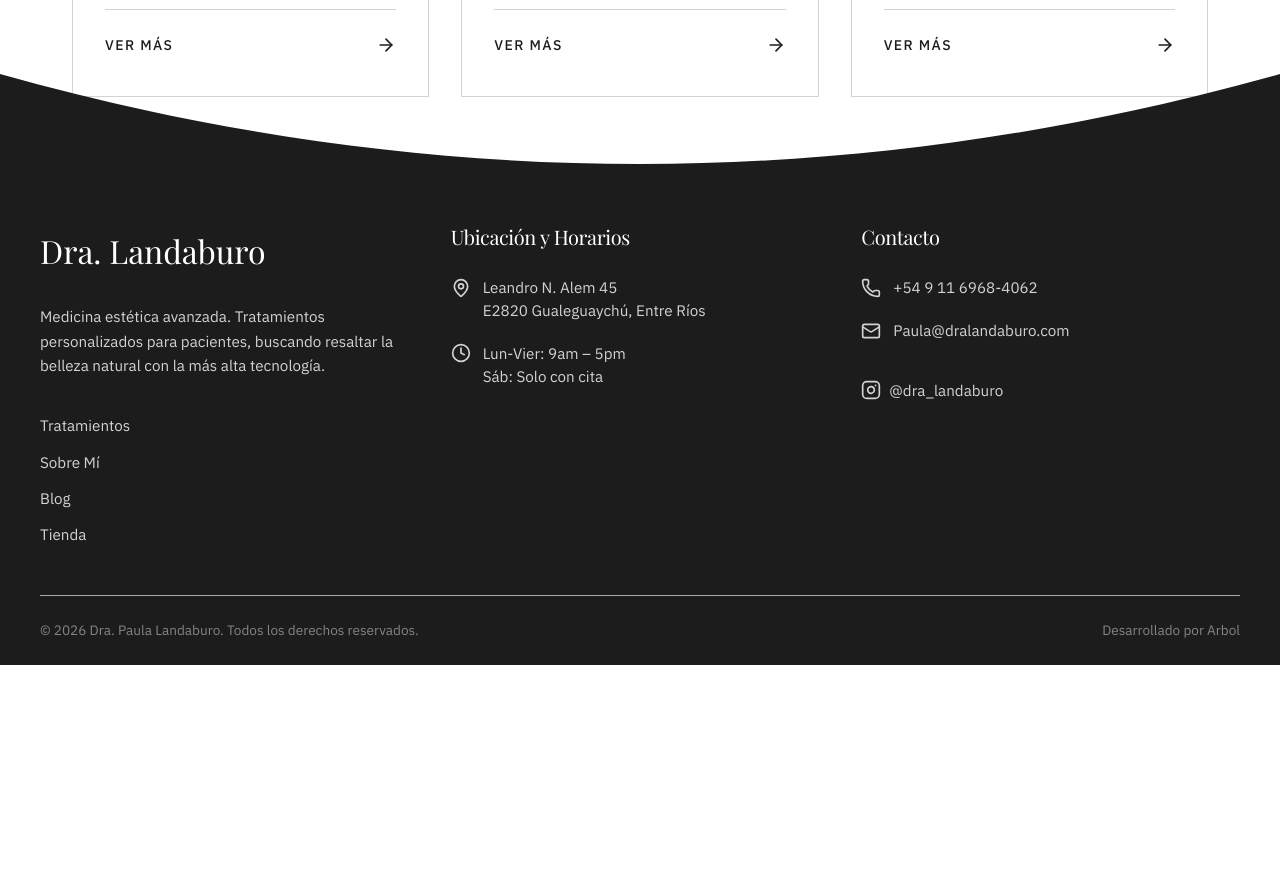
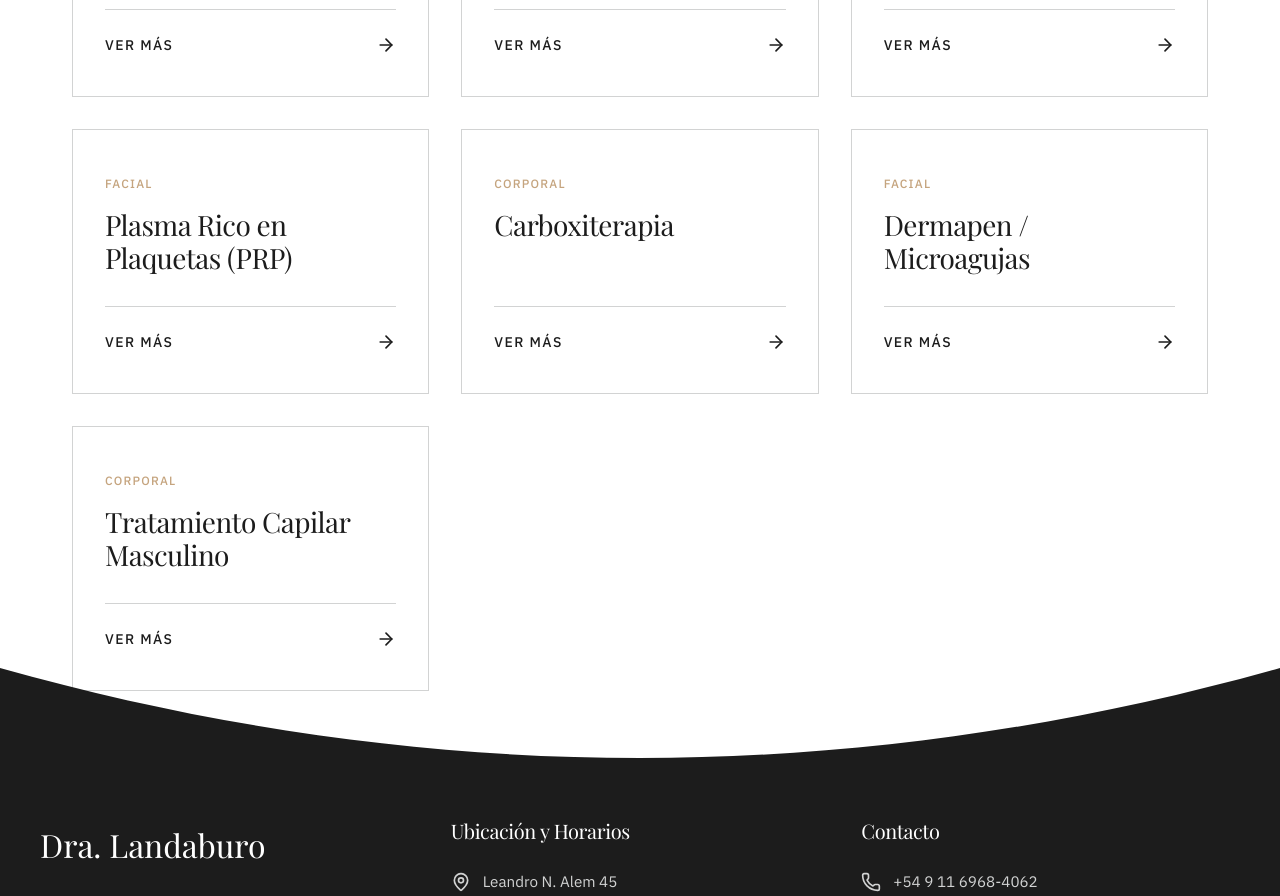
Before and after one commit to stinmeister/dra.landaburo, a Next.js app: page /tratamientos in a window 1280 px wide. Shown: the part 1160-2056 px from the top of the page. Before the commit the page ends 1825 px from the top, so only its background shows below. Built offline with nearby package versions, Linux system fonts and the light colour scheme.

Commit message:
feat(treatments): update treatments catalog to 10 entries with TODO placeholders for new copy

```diff
--- a/src/data/treatments.ts
+++ b/src/data/treatments.ts
@@ -2,7 +2,7 @@ export interface Treatment {
   slug: string;
   title: string;
   shortTitle: string;
-  category: 'facial' | 'corporal';
+  category: 'facial' | 'corporal' | 'capilar';
   description: string;
   fullDescription: string;
   icon: string;
@@ -63,12 +63,48 @@ export const treatments: Treatment[] = [
     description: 'Microinyecciones con activos específicos para hidratar, nutrir y mejorar la calidad de la piel.',
     fullDescription: 'La mesoterapia consiste en la aplicación de microinyecciones con activos específicos para hidratar, nutrir y mejorar la calidad de la piel del rostro y del cuerpo. Es un tratamiento versátil, utilizado tanto para luminosidad facial como para el abordaje de flacidez y textura en distintas zonas corporales. Se trabaja siempre con protocolos personalizados, pensados para sumar en conjunto con otros tratamientos del plan de cada paciente.',
   },
+  {
+    slug: 'prp',
+    title: 'Plasma Rico en Plaquetas (PRP)',
+    shortTitle: 'PRP',
+    category: 'facial',
+    icon: 'Sparkles',
+    description: '',
+    fullDescription: '// TODO: Copy médico pendiente de aprobación',
+  },
+  {
+    slug: 'carboxiterapia',
+    title: 'Carboxiterapia',
+    shortTitle: 'Carboxiterapia',
+    category: 'corporal',
+    icon: 'Activity',
+    description: '',
+    fullDescription: '// TODO: Copy médico pendiente de aprobación',
+  },
+  {
+    slug: 'dermapen',
+    title: 'Dermapen / Microagujas',
+    shortTitle: 'Dermapen',
+    category: 'facial',
+    icon: 'Feather',
+    description: '',
+    fullDescription: '// TODO: Copy médico pendiente de aprobación',
+  },
+  {
+    slug: 'capilar-masculino',
+    title: 'Tratamiento Capilar Masculino',
+    shortTitle: 'Capilar Masculino',
+    category: 'capilar',
+    icon: 'UserCheck',
+    description: '',
+    fullDescription: '// TODO: Copy médico pendiente de aprobación',
+  },
 ];
 
 export function getTreatmentBySlug(slug: string): Treatment | undefined {
   return treatments.find((t) => t.slug === slug);
 }
 
-export function getTreatmentsByCategory(category: 'facial' | 'corporal'): Treatment[] {
+export function getTreatmentsByCategory(category: 'facial' | 'corporal' | 'capilar'): Treatment[] {
   return treatments.filter((t) => t.category === category);
 }
```
